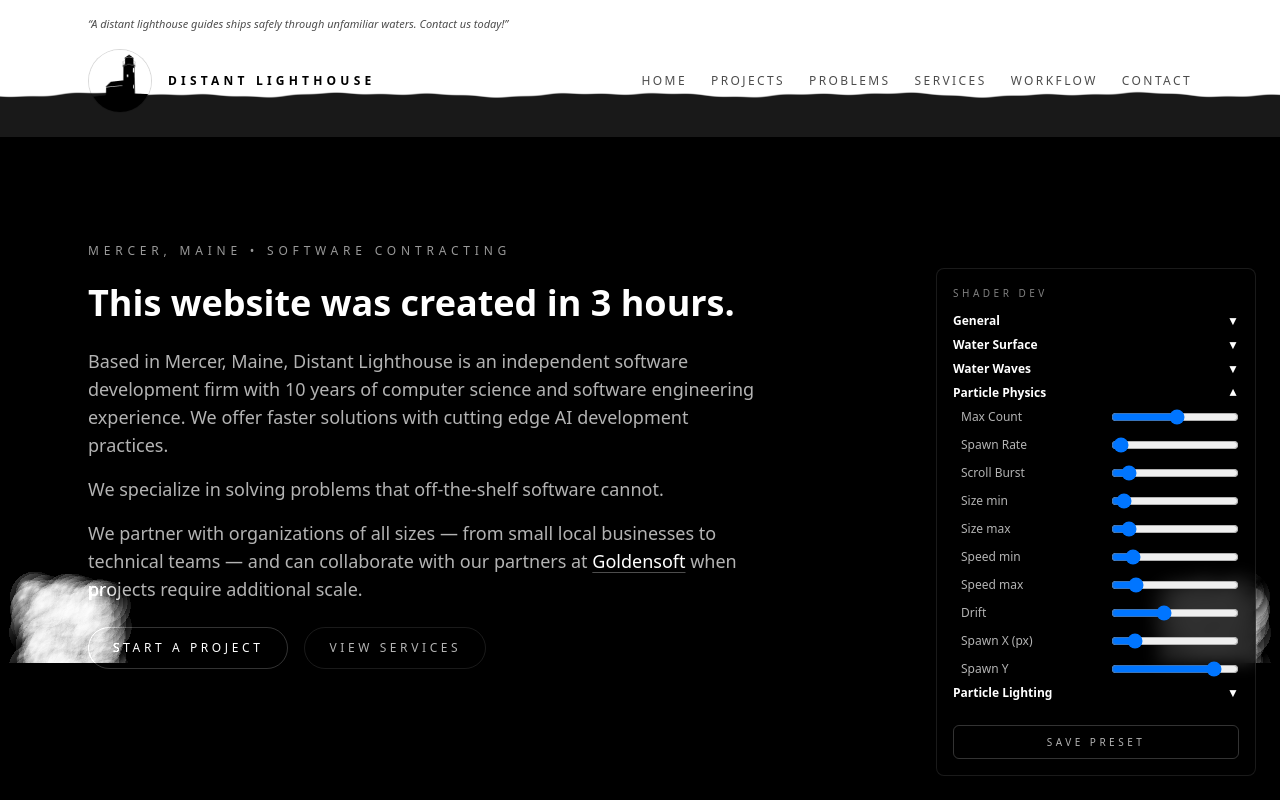
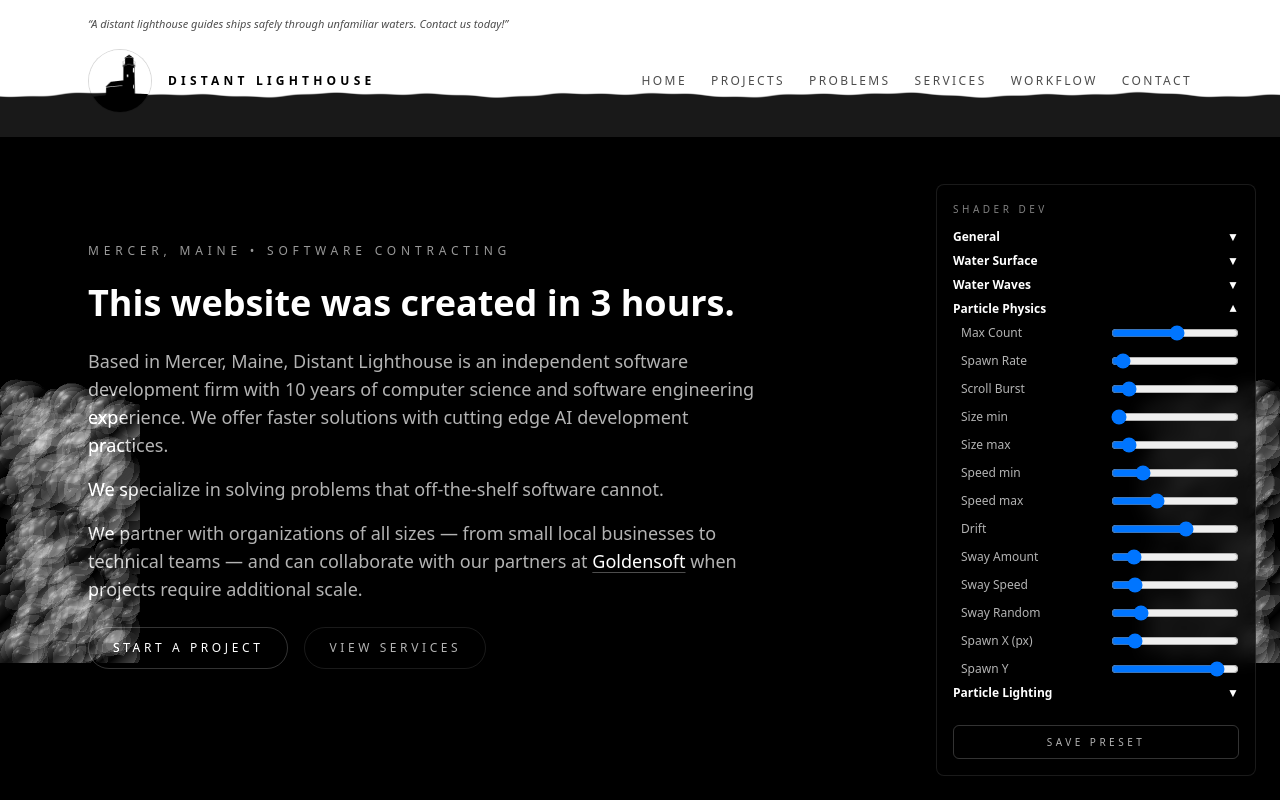
Before and after one commit to toryjleo/DistantLighthouseWebsite, a React (Vite) app: page / in a window 1280 px wide. Shown: the top 800 px of the page. Built offline with nearby package versions, Linux system fonts and the light colour scheme.

Commit message:
Bubbe Sway

```diff
--- a/public/water-preset.json
+++ b/public/water-preset.json
@@ -11,16 +11,19 @@
   "w2Scale": 5.1,
   "w3Scale": 13.6,
   "particleCount": 264,
-  "particleSpawnRate": 0.2,
+  "particleSpawnRate": 0.4,
   "particleScrollBurst": 0.046,
-  "particleMinRadius": 8,
+  "particleMinRadius": 2,
   "particleMaxRadius": 22,
-  "particleMinSpeed": 39,
-  "particleMaxSpeed": 80,
-  "particleDrift": 16,
+  "particleMinSpeed": 66,
+  "particleMaxSpeed": 172,
+  "particleDrift": 24,
+  "particleSwayAmount": 8,
+  "particleSwaySpeed": 1.5,
+  "particleSwayRandom": 0.2,
   "particleOpacity": 0.58,
   "particleEmitterX": 70,
-  "particleEmitterY": 0.99,
+  "particleEmitterY": 1.03,
   "particleEmitterZ": 0.32,
   "particleRotation": 0,
   "particleLightX": -2.8,
@@ -32,5 +35,5 @@
   "particleDiffuse": 0.3,
   "particleSpecular": 0.55,
   "particleSpecularPower": 32,
-  "savedAt": "2026-03-10T17:52:54.971Z"
+  "savedAt": "2026-03-10T18:06:14.281Z"
 }
--- a/src/App.jsx
+++ b/src/App.jsx
@@ -24,6 +24,9 @@ function App() {
     particleMinSpeed: 10,
     particleMaxSpeed: 32,
     particleDrift: 12,
+    particleSwayAmount: 15,
+    particleSwaySpeed: 2,
+    particleSwayRandom: 0.5,
     particleOpacity: 0.25,
     particleEmitterX: 70, // 70 pixels from the edge (center of the old column width of 140)
     particleEmitterY: 1,  // Bottom of the screen
@@ -158,6 +161,9 @@ function App() {
         minSpeed={shaderDebug.particleMinSpeed}
         maxSpeed={shaderDebug.particleMaxSpeed}
         drift={shaderDebug.particleDrift}
+        swayAmount={shaderDebug.particleSwayAmount}
+        swaySpeed={shaderDebug.particleSwaySpeed}
+        swayRandom={shaderDebug.particleSwayRandom}
         opacity={shaderDebug.particleOpacity}
         emitterX={shaderDebug.particleEmitterX}
         emitterY={shaderDebug.particleEmitterY}
@@ -493,6 +499,57 @@ function App() {
                     setShaderDebug((prev) => ({
                       ...prev,
                       particleDrift: Number(event.target.value),
+                    }))
+                  }
+                />
+              </label>
+              <label className="flex items-center justify-between gap-3">
+                <span>Sway Amount</span>
+                <input
+                  className="w-32"
+                  type="range"
+                  min="0"
+                  max="60"
+                  step="1"
+                  value={shaderDebug.particleSwayAmount}
+                  onChange={(event) =>
+                    setShaderDebug((prev) => ({
+                      ...prev,
+                      particleSwayAmount: Number(event.target.value),
+                    }))
+                  }
+                />
+              </label>
+              <label className="flex items-center justify-between gap-3">
+                <span>Sway Speed</span>
+                <input
+                  className="w-32"
+                  type="range"
+                  min="0.1"
+                  max="10"
+                  step="0.1"
+                  value={shaderDebug.particleSwaySpeed}
+                  onChange={(event) =>
+                    setShaderDebug((prev) => ({
+                      ...prev,
+                      particleSwaySpeed: Number(event.target.value),
+                    }))
+                  }
+                />
+              </label>
+              <label className="flex items-center justify-between gap-3">
+                <span>Sway Random</span>
+                <input
+                  className="w-32"
+                  type="range"
+                  min="0"
+                  max="1"
+                  step="0.05"
+                  value={shaderDebug.particleSwayRandom}
+                  onChange={(event) =>
+                    setShaderDebug((prev) => ({
+                      ...prev,
+                      particleSwayRandom: Number(event.target.value),
                     }))
                   }
                 />
--- a/src/components/Bubbles/ParticleEdges.jsx
+++ b/src/components/Bubbles/ParticleEdges.jsx
@@ -86,6 +86,9 @@ export default function ParticleEdges({
   minSpeed = DEFAULTS.minSpeed,
   maxSpeed = DEFAULTS.maxSpeed,
   drift = DEFAULTS.drift,
+  swayAmount = 15,
+  swaySpeed = 2,
+  swayRandom = 0.5,
   opacity = DEFAULTS.opacity,
   emitterX = DEFAULTS.emitterX,
   emitterY = DEFAULTS.emitterY,
@@ -120,6 +123,9 @@ export default function ParticleEdges({
       minSpeed,
       maxSpeed,
       drift,
+      swayAmount,
+      swaySpeed,
+      swayRandom,
       opacity,
       emitterX,
       emitterY,
@@ -144,6 +150,9 @@ export default function ParticleEdges({
     minSpeed,
     maxSpeed,
     drift,
+    swayAmount,
+    swaySpeed,
+    swayRandom,
     opacity,
     emitterX,
     emitterY,
--- a/src/components/Bubbles/ParticleEmitter.js
+++ b/src/components/Bubbles/ParticleEmitter.js
@@ -12,9 +12,13 @@ export function makeParticle(bounds, config) {
     return {
         x: offsetX,
         y: offsetY,
+        baseX: offsetX,
         r: rand(config.minRadius, config.maxRadius),
         speed: rand(config.minSpeed, config.maxSpeed),
         drift: rand(-config.drift, config.drift),
+        phase: Math.random() * Math.PI * 2,
+        swayScale: 1.0 - config.swayRandom * 0.5 + Math.random() * config.swayRandom,
+        age: 0,
         active: false,
     }
 }
@@ -58,9 +62,13 @@ export default class ParticleEmitter {
                 const newParticleData = makeParticle(bounds, config)
                 this.particles[i].x = newParticleData.x
                 this.particles[i].y = newParticleData.y
+                this.particles[i].baseX = newParticleData.baseX
                 this.particles[i].r = newParticleData.r
                 this.particles[i].speed = newParticleData.speed
                 this.particles[i].drift = newParticleData.drift
+                this.particles[i].phase = newParticleData.phase
+                this.particles[i].swayScale = newParticleData.swayScale
+                this.particles[i].age = 0
                 this.particles[i].active = true
                 spawned++
                 if (spawned >= count) break
@@ -80,9 +88,13 @@ export default class ParticleEmitter {
                 this.particles.push({
                     x: 0,
                     y: 0,
+                    baseX: 0,
                     r: 0,
                     speed: 0,
                     drift: 0,
+                    phase: 0,
+                    swayScale: 1,
+                    age: 0,
                     active: false,
                 })
             }
@@ -105,9 +117,13 @@ export default class ParticleEmitter {
                 const data = makeParticle(bounds, config)
                 p.x = data.x
                 p.y = data.y
+                p.baseX = data.baseX
                 p.r = data.r
                 p.speed = data.speed
                 p.drift = data.drift
+                p.phase = data.phase
+                p.swayScale = data.swayScale
+                p.age = 0
                 p.active = true
             }
             this.timeSinceLastSpawn -= spawnInterval
@@ -123,9 +139,13 @@ export default class ParticleEmitter {
         for (let i = 0; i < this.particles.length; i++) {
             const p = this.particles[i]
             if (p.active) {
-                // Update variables (speed and drift)
+                // Update position
+                p.age += deltaTime
                 p.y -= p.speed * deltaTime
-                p.x += p.drift * deltaTime
+                p.baseX += p.drift * deltaTime
+
+                // Sine wave horizontal sway (per-bubble randomization via swayScale)
+                p.x = p.baseX + Math.sin(p.age * config.swaySpeed * p.swayScale + p.phase) * config.swayAmount * p.swayScale
 
                 // Despawn if it crosses the top bounds
                 if (p.y < -p.r) {
```
